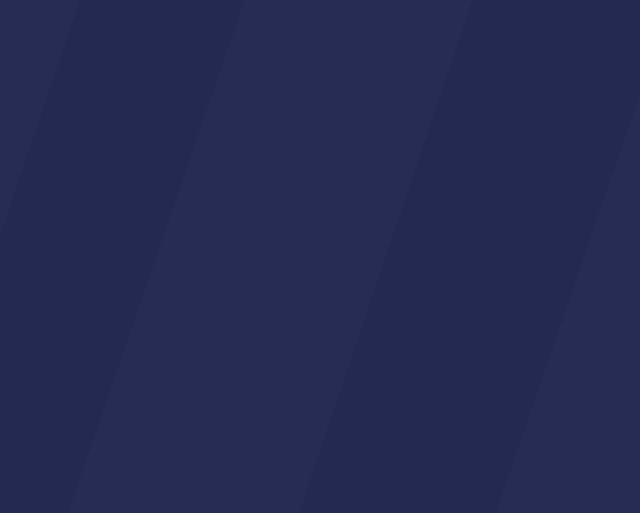
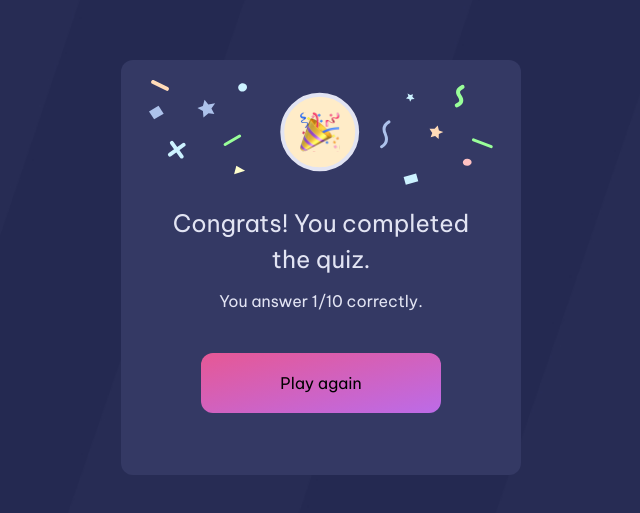
Before and after one commit to Andresfrla/country-quiz, a Next.js app: page /results/1 in a window 1280 px wide. Shown: the part 133-646 px from the top of the page, without its empty margins (319-959 px from the left). Built offline with nearby package versions, Linux system fonts and the light colour scheme.

Commit message:
done with the congrats page

```diff
--- a/src/app/results/[result]/page.jsx
+++ b/src/app/results/[result]/page.jsx
@@ -4,8 +4,15 @@ const Result = ({params}) => {
     const result = params.result
 
   return (
-    <div className="flex justify-center bg-[url('/bg.jpg')] w-full h-screen bg-cover">
-
+    <div className="flex justify-center items-center bg-[url('/bg.jpg')] w-full h-screen bg-cover">
+        <div className='bg-[#343964] rounded-xl flex flex-col items-center pt-5 pr-7 pl-7 h-[415px] w-[400px]'>
+            <img src='/congrats.svg'/>
+            <h2 className='text-2xl text-[#E2E4F3] flex flex-wrap mt-5 text-center ml-4 mr-4 mb-3'>Congrats! You completed the quiz.</h2>
+            <p className='text-base text-center text-[#E2E4F3] mb-10'>You answer {result}/10 correctly.</p>
+            <button
+                className='bg-gradient-to-br from-[#E65895] to-[#BC6BE8] rounded-xl w-60 h-[60px]'
+                >Play again</button>
+        </div>
     </div>
   )
 }
```
